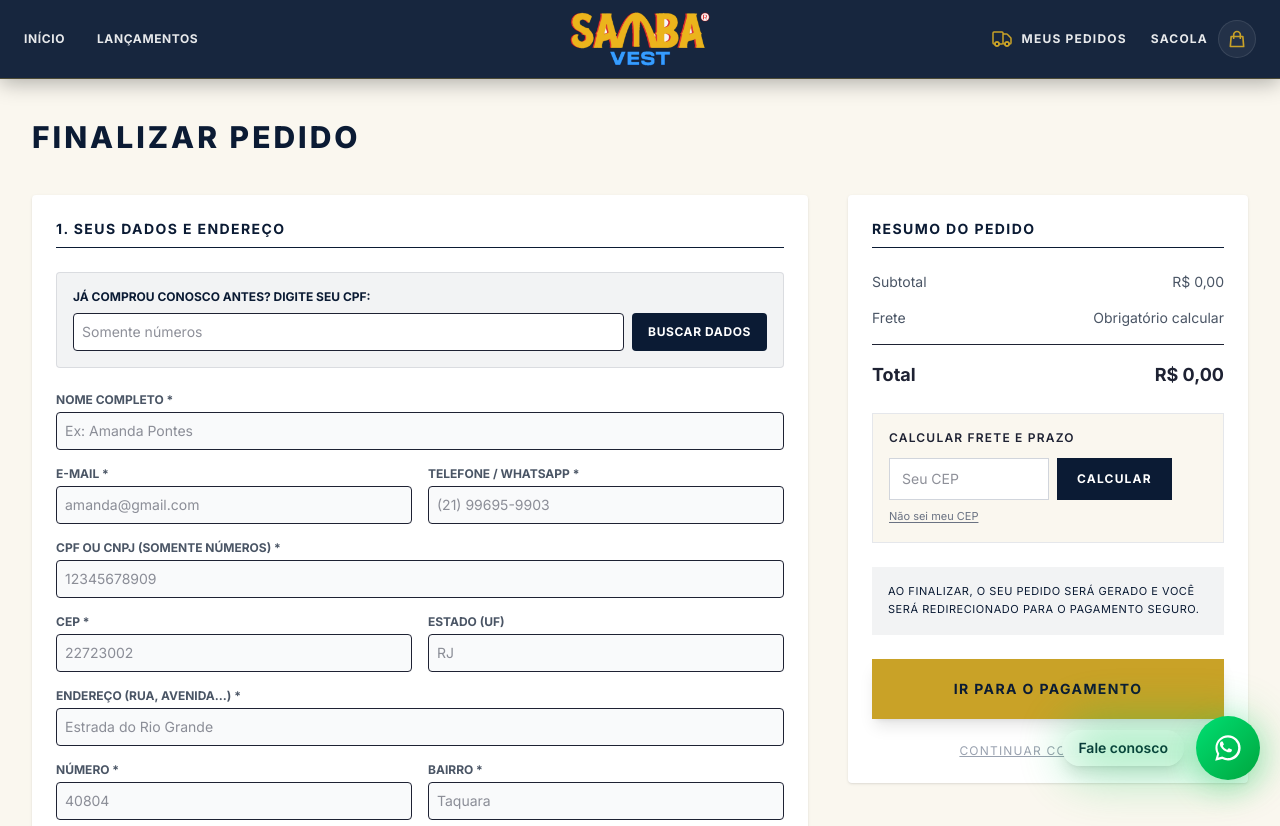
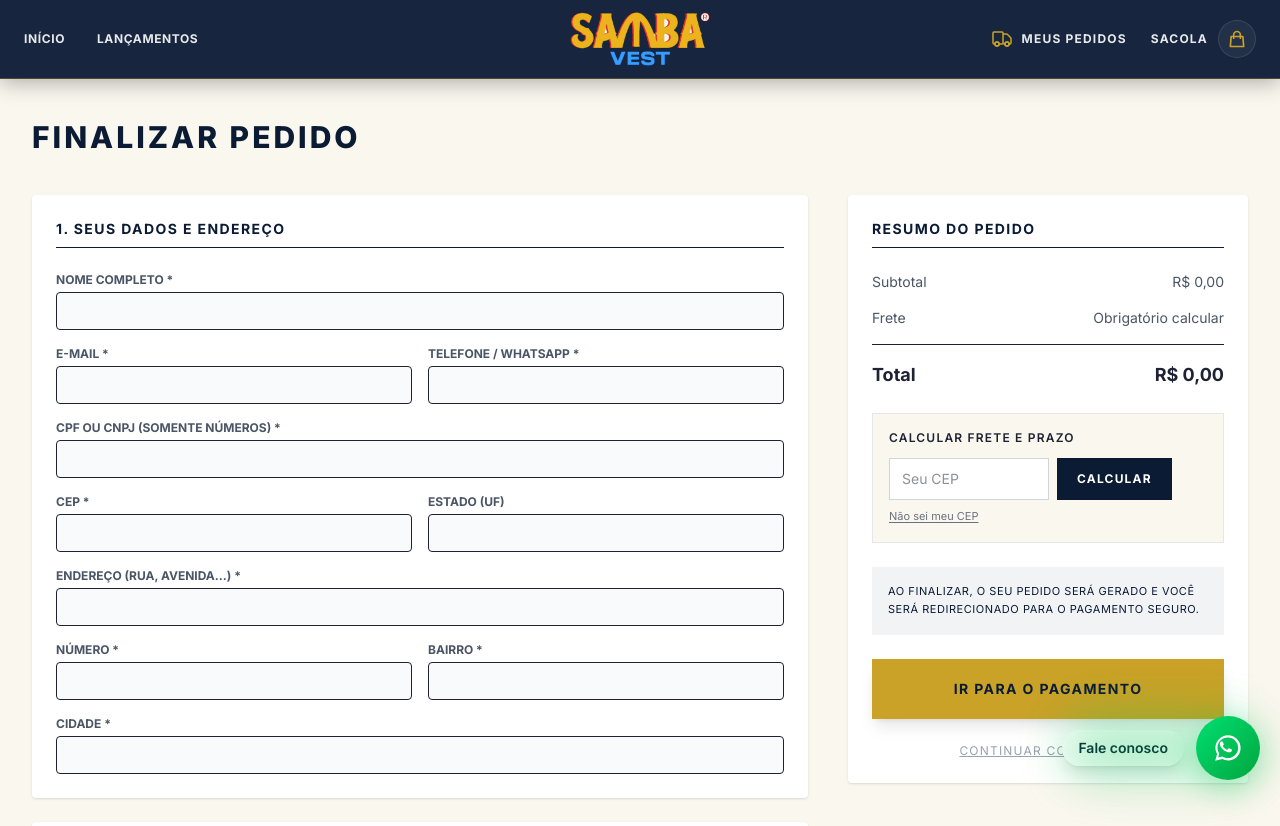
Before and after one commit to Felicordeirofcf/sambavest1, a Next.js app: page /checkout in a window 1280 px wide. Shown: the top 826 px of the page. Built offline with nearby package versions, Linux system fonts and the light colour scheme.

Commit message:
feat: initial commit

```diff
--- a/app/checkout/page.tsx
+++ b/app/checkout/page.tsx
@@ -10,9 +10,9 @@ export default function CheckoutPage() {
   const { items, removeItem, clearCart } = useCartStore();
   const [isMounted, setIsMounted] = useState(false);
   const [isLoading, setIsLoading] = useState(false);
-  const [isSearchingClient, setIsSearchingClient] = useState(false);
   const [shippingQuote, setShippingQuote] = useState<ShippingQuote | null>(null);
   const [paymentMethod, setPaymentMethod] = useState('appmax_pix');
+  const [isBuscandoCep, setIsBuscandoCep] = useState(false);
 
   useEffect(() => {
     setIsMounted(true);
@@ -35,33 +35,43 @@ export default function CheckoutPage() {
     uf: '',
   });
 
-  const handleInputChange = (e: React.ChangeEvent<HTMLInputElement>) => {
-    setFormData({ ...formData, [e.target.name]: e.target.value });
+  // 🚀 BUSCA DE CEP AUTOMÁTICA (VIACEP)
+  const handleBuscarCep = async (cepBuscado: string) => {
+    const cepLimpo = cepBuscado.replace(/\D/g, '');
+
+    if (cepLimpo.length !== 8) return;
+
+    setIsBuscandoCep(true);
+    try {
+      const response = await fetch(`https://viacep.com.br/ws/${cepLimpo}/json/`);
+      const data = await response.json();
+
+      if (!data.erro) {
+        setFormData(prev => ({
+          ...prev,
+          endereco: data.logradouro || '',
+          bairro: data.bairro || '',
+          cidade: data.localidade || '',
+          uf: data.uf || ''
+        }));
+      }
+    } catch (error) {
+      console.error("Erro ao buscar CEP:", error);
+    } finally {
+      setIsBuscandoCep(false);
+    }
   };
 
-  const handleBuscarCliente = async () => {
-    const docLimpo = formData.numeroDocumento.replace(/\D/g, '');
-    if (!docLimpo || docLimpo.length < 11) {
-      alert('Por favor, digite um CPF válido com pelo menos 11 dígitos para buscar.');
-      return;
-    }
+  const handleInputChange = (e: React.ChangeEvent<HTMLInputElement>) => {
+    const { name, value } = e.target;
+    setFormData({ ...formData, [name]: value });
 
-    setIsSearchingClient(true);
-    try {
-      const res = await fetch(`/api/cliente?cpf=${docLimpo}`);
-      const data = await res.json();
-
-      if (data.success && data.cliente) {
-        setFormData(data.cliente);
-        alert('✅ Dados encontrados e preenchidos com sucesso!');
-      } else {
-        alert('ℹ️ Nenhum cadastro anterior encontrado com este CPF. Preencha os campos normalmente.');
+    // Dispara a busca automática assim que digitar 8 números no CEP
+    if (name === 'cep') {
+      const cepLimpo = value.replace(/\D/g, '');
+      if (cepLimpo.length === 8) {
+        handleBuscarCep(cepLimpo);
       }
-    } catch (error) {
-      console.error(error);
-      alert('❌ Erro ao buscar cliente.');
-    } finally {
-      setIsSearchingClient(false);
     }
   };
 
@@ -86,7 +96,6 @@ export default function CheckoutPage() {
 
   const activeItems = getActiveItems();
 
-  // 🚀 CORREÇÃO DO TYPESCRIPT AQUI: Tipagem adicionada no acc e no item
   const subtotal = activeItems.reduce((acc: number, item: any) => acc + (item.price * item.quantity), 0);
 
   const frete = shippingQuote ? shippingQuote.price : 0;
@@ -209,77 +218,65 @@ export default function CheckoutPage() {
             <div className="bg-white p-6 shadow-sm rounded-sm">
               <h3 className="text-sm font-bold uppercase tracking-widest mb-6 pb-2 border-b text-[#0B1B34]">1. Seus Dados e Endereço</h3>
 
-              <div className="mb-6 bg-[#0B1B34]/5 p-4 rounded-sm border border-[#0B1B34]/10">
-                <label className="block text-xs font-bold uppercase text-[#0B1B34] mb-2">Já comprou conosco antes? Digite seu CPF:</label>
-                <div className="flex gap-2">
-                  <input
-                    type="text"
-                    name="numeroDocumento"
-                    value={formData.numeroDocumento}
-                    onChange={handleInputChange}
-                    className="flex-1 border p-2 text-sm rounded bg-white"
-                    placeholder="Somente números"
-                  />
-                  <button
-                    type="button"
-                    onClick={handleBuscarCliente}
-                    disabled={isSearchingClient}
-                    className="px-4 py-2 bg-[#0B1B34] text-white text-xs font-bold uppercase tracking-wider rounded hover:bg-[#C9A227] hover:text-[#0B1B34] transition-colors disabled:bg-gray-400"
-                  >
-                    {isSearchingClient ? 'Buscando...' : 'Buscar Dados'}
-                  </button>
-                </div>
-              </div>
-
               <div className="grid grid-cols-1 md:grid-cols-2 gap-4">
                 <div className="md:col-span-2">
                   <label className="block text-xs font-bold uppercase text-gray-600 mb-1">Nome Completo *</label>
-                  <input type="text" name="nome" value={formData.nome} onChange={handleInputChange} required className="w-full border p-2 text-sm rounded bg-gray-50" placeholder="Ex: Amanda Pontes" />
+                  <input type="text" name="nome" value={formData.nome} onChange={handleInputChange} required className="w-full border p-2 text-sm rounded bg-gray-50 focus:outline-none focus:border-[#C9A227] focus:ring-1 focus:ring-[#C9A227]" />
                 </div>
 
                 <div>
                   <label className="block text-xs font-bold uppercase text-gray-600 mb-1">E-mail *</label>
-                  <input type="email" name="email" value={formData.email} onChange={handleInputChange} required className="w-full border p-2 text-sm rounded bg-gray-50" placeholder="amanda@gmail.com" />
+                  <input type="email" name="email" value={formData.email} onChange={handleInputChange} required className="w-full border p-2 text-sm rounded bg-gray-50 focus:outline-none focus:border-[#C9A227] focus:ring-1 focus:ring-[#C9A227]" />
                 </div>
 
                 <div>
                   <label className="block text-xs font-bold uppercase text-gray-600 mb-1">Telefone / WhatsApp *</label>
-                  <input type="text" name="telefone" value={formData.telefone} onChange={handleInputChange} required className="w-full border p-2 text-sm rounded bg-gray-50" placeholder="(21) 99695-9903" />
+                  <input type="text" name="telefone" value={formData.telefone} onChange={handleInputChange} required className="w-full border p-2 text-sm rounded bg-gray-50 focus:outline-none focus:border-[#C9A227] focus:ring-1 focus:ring-[#C9A227]" />
                 </div>
 
                 <div className="md:col-span-2">
                   <label className="block text-xs font-bold uppercase text-gray-600 mb-1">CPF ou CNPJ (Somente números) *</label>
-                  <input type="text" name="numeroDocumento" value={formData.numeroDocumento} onChange={handleInputChange} required className="w-full border p-2 text-sm rounded bg-gray-50" placeholder="12345678909" />
+                  <input type="text" name="numeroDocumento" value={formData.numeroDocumento} onChange={handleInputChange} required className="w-full border p-2 text-sm rounded bg-gray-50 focus:outline-none focus:border-[#C9A227] focus:ring-1 focus:ring-[#C9A227]" />
                 </div>
 
                 <div>
-                  <label className="block text-xs font-bold uppercase text-gray-600 mb-1">CEP *</label>
-                  <input type="text" name="cep" value={formData.cep} onChange={handleInputChange} required className="w-full border p-2 text-sm rounded bg-gray-50" placeholder="22723002" />
+                  <label className="block text-xs font-bold uppercase text-gray-600 mb-1">
+                    CEP * {isBuscandoCep && <span className="text-[#C9A227] lowercase normal-case text-[10px] ml-2 animate-pulse">(buscando...)</span>}
+                  </label>
+                  <input
+                    type="text"
+                    name="cep"
+                    value={formData.cep}
+                    onChange={handleInputChange}
+                    required
+                    maxLength={9}
+                    className="w-full border p-2 text-sm rounded bg-gray-50 focus:outline-none focus:border-[#C9A227] focus:ring-1 focus:ring-[#C9A227]"
+                  />
                 </div>
 
                 <div>
                   <label className="block text-xs font-bold uppercase text-gray-600 mb-1">Estado (UF)</label>
-                  <input type="text" name="uf" value={formData.uf} onChange={handleInputChange} className="w-full border p-2 text-sm rounded bg-gray-50" placeholder="RJ" />
+                  <input type="text" name="uf" value={formData.uf} onChange={handleInputChange} className="w-full border p-2 text-sm rounded bg-gray-50 focus:outline-none focus:border-[#C9A227] focus:ring-1 focus:ring-[#C9A227]" />
                 </div>
 
                 <div className="md:col-span-2">
                   <label className="block text-xs font-bold uppercase text-gray-600 mb-1">Endereço (Rua, Avenida...) *</label>
-                  <input type="text" name="endereco" value={formData.endereco} onChange={handleInputChange} required className="w-full border p-2 text-sm rounded bg-gray-50" placeholder="Estrada do Rio Grande" />
+                  <input type="text" name="endereco" value={formData.endereco} onChange={handleInputChange} required className="w-full border p-2 text-sm rounded bg-gray-50 focus:outline-none focus:border-[#C9A227] focus:ring-1 focus:ring-[#C9A227]" />
                 </div>
 
                 <div>
                   <label className="block text-xs font-bold uppercase text-gray-600 mb-1">Número *</label>
-                  <input type="text" name="numero" value={formData.numero} onChange={handleInputChange} required className="w-full border p-2 text-sm rounded bg-gray-50" placeholder="40804" />
+                  <input type="text" name="numero" value={formData.numero} onChange={handleInputChange} required className="w-full border p-2 text-sm rounded bg-gray-50 focus:outline-none focus:border-[#C9A227] focus:ring-1 focus:ring-[#C9A227]" />
                 </div>
 
                 <div>
                   <label className="block text-xs font-bold uppercase text-gray-600 mb-1">Bairro *</label>
-                  <input type="text" name="bairro" value={formData.bairro} onChange={handleInputChange} required className="w-full border p-2 text-sm rounded bg-gray-50" placeholder="Taquara" />
+                  <input type="text" name="bairro" value={formData.bairro} onChange={handleInputChange} required className="w-full border p-2 text-sm rounded bg-gray-50 focus:outline-none focus:border-[#C9A227] focus:ring-1 focus:ring-[#C9A227]" />
                 </div>
 
                 <div className="md:col-span-2">
                   <label className="block text-xs font-bold uppercase text-gray-600 mb-1">Cidade *</label>
-                  <input type="text" name="cidade" value={formData.cidade} onChange={handleInputChange} required className="w-full border p-2 text-sm rounded bg-gray-50" placeholder="Rio de Janeiro" />
+                  <input type="text" name="cidade" value={formData.cidade} onChange={handleInputChange} required className="w-full border p-2 text-sm rounded bg-gray-50 focus:outline-none focus:border-[#C9A227] focus:ring-1 focus:ring-[#C9A227]" />
                 </div>
               </div>
             </div>
```
